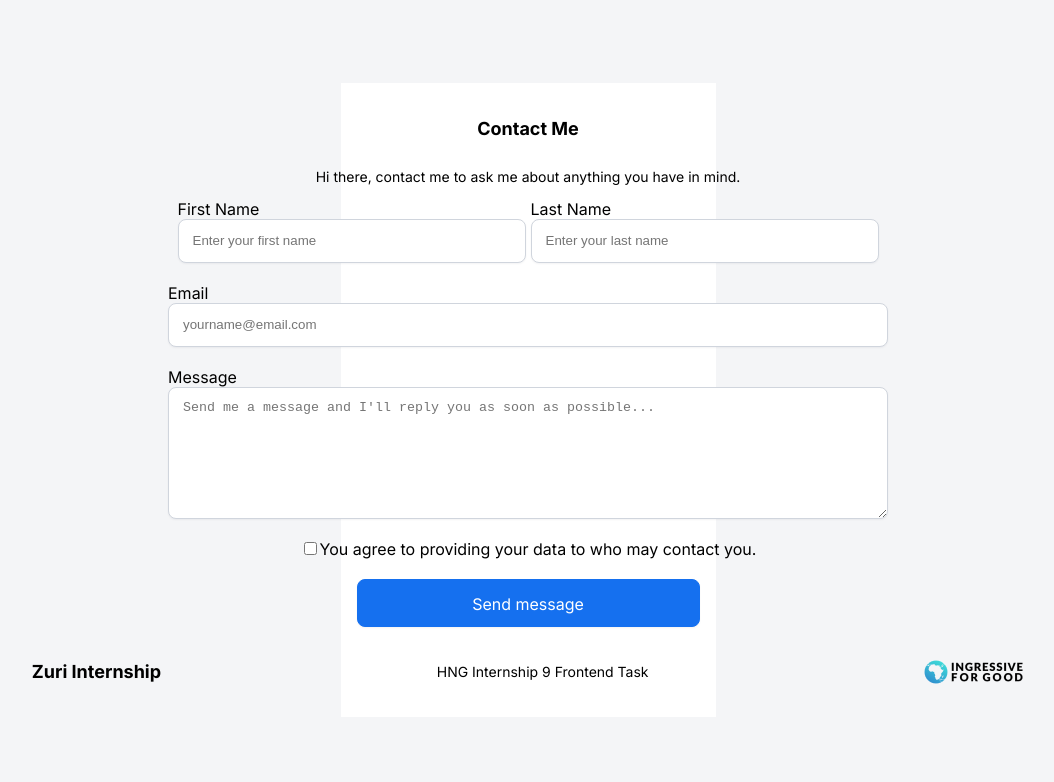
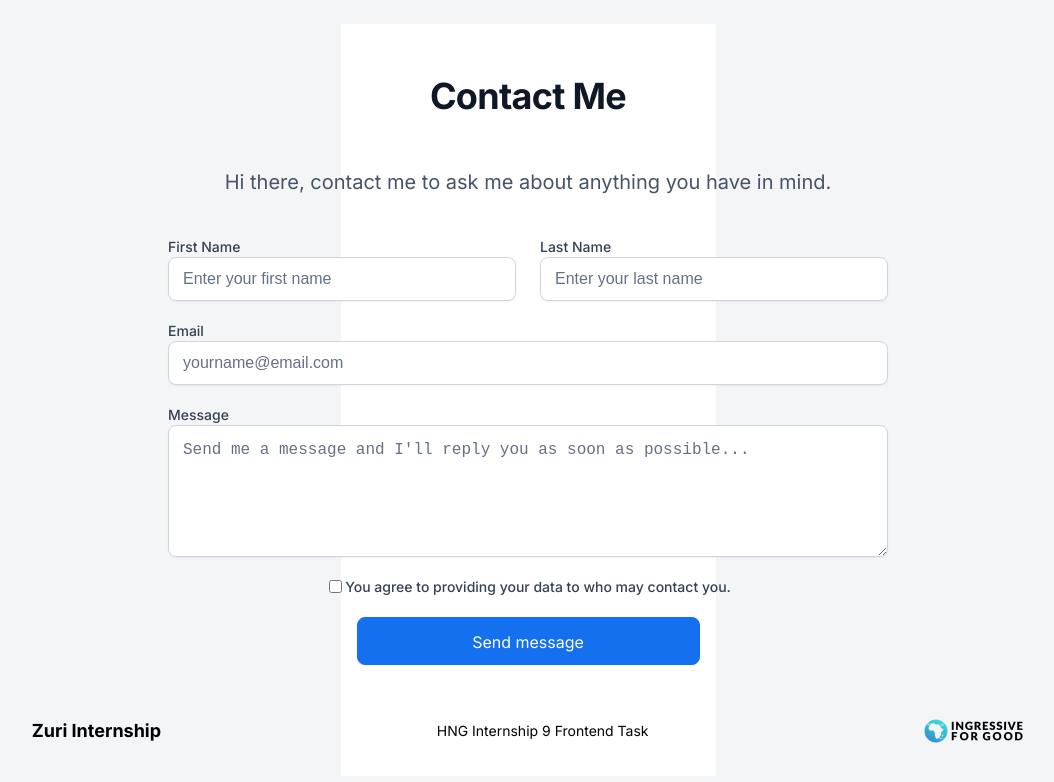
Before and after one commit to bot-Geras/my-linktree, a React (Vite) app: page /contact in a window 1280 px wide. Shown: the top 782 px of the page, without its empty margins (112-1166 px from the left). Built offline with nearby package versions, Linux system fonts and the light colour scheme.

Commit message:
style:  Add style to Input and Textarea

```diff
--- a/src/App.css
+++ b/src/App.css
@@ -253,6 +253,39 @@
   flex-direction: column;
   justify-content: center;
   align-items: center;
+  gap: 20px;
+}
+
+.contact-title_detail {
+  display: flex;
+  flex-direction: column;
+  align-items: center;
+  justify-content: center;
+
+}
+.contact-title {
+
+  font-size: 36px;
+line-height: 44px;
+/* identical to box height, or 122% */
+
+letter-spacing: -0.02em;
+
+/* Gray/900 */
+
+color: #101828;
+}
+
+.contact-detail {
+  font-weight: 400;
+font-size: 18px;
+line-height: 28px;
+/* or 156% */
+
+
+/* Gray/600 */
+
+color: #475467;
 }
 
 section {
@@ -265,6 +298,33 @@
   flex-direction: column;
   justify-content: center;
   gap: 20px;
+
+}
+
+label {
+  font-weight: 500;
+font-size: 14px;
+line-height: 20px;
+/* identical to box height, or 143% */
+
+
+/* Gray/700 */
+
+color: #344054;
+
+}
+
+input::placeholder,
+textarea::placeholder {
+  font-weight: 400;
+font-size: 16px;
+line-height: 24px;
+/* identical to box height, or 150% */
+
+
+/* Gray/500 */
+
+color: #667085;
 
 }
 
@@ -345,6 +405,32 @@
 
 @media (min-width: 1280px) {
 
+  .contact-title {
+
+    font-weight: 600;
+font-size: 36px;
+line-height: 44px;
+/* identical to box height, or 122% */
+
+letter-spacing: -0.02em;
+
+  /* Gray/900 */
+
+  color: #101828;
+  }
+
+  .contact-detail {
+    font-weight: 400;
+font-size: 20px;
+line-height: 30px;
+  /* or 156% */
+
+
+  /* Gray/600 */
+
+  color: #475467;
+  }
+
   form {
     align-items: center;
   }
@@ -352,7 +438,7 @@
   .row_inputs {
     display: flex;
     flex-direction: row;
-    gap: 5px;
+    gap: 24px;
 
   }
 
--- a/src/components/Contact.jsx
+++ b/src/components/Contact.jsx
@@ -26,8 +26,12 @@
 
   return (
     <div className="contact-pg">
-      <h2>Contact Me</h2>
-      <p>Hi there, contact me to ask me about anything you have in mind.</p>
+      <div className="contact-title_detail">
+      <h2 className="contact-title">Contact Me</h2>
+      <p className="contact-detail">Hi there, contact me to ask me about anything you have in mind.</p>
+
+      </div>
+
       <section>
         <form onSubmit={handleSubmit}>
           <div className="row_inputs">
@@ -97,7 +101,7 @@
             </label>
           </div>
 
-          <button className="submit__btn" id="btn_submit">
+          <button className="submit__btn" id="btn__submit">
             Send message
           </button>
         </form>
--- a/src/components/Content.jsx
+++ b/src/components/Content.jsx
@@ -25,7 +25,7 @@
   return (
     <main>
       {linksHtmlContent}
-      <Link className="btn-link" to="/contact">
+      <Link id="contact" className="btn-link" to="/contact">
         Contact Me
       </Link>
       <SocialLink />
```
